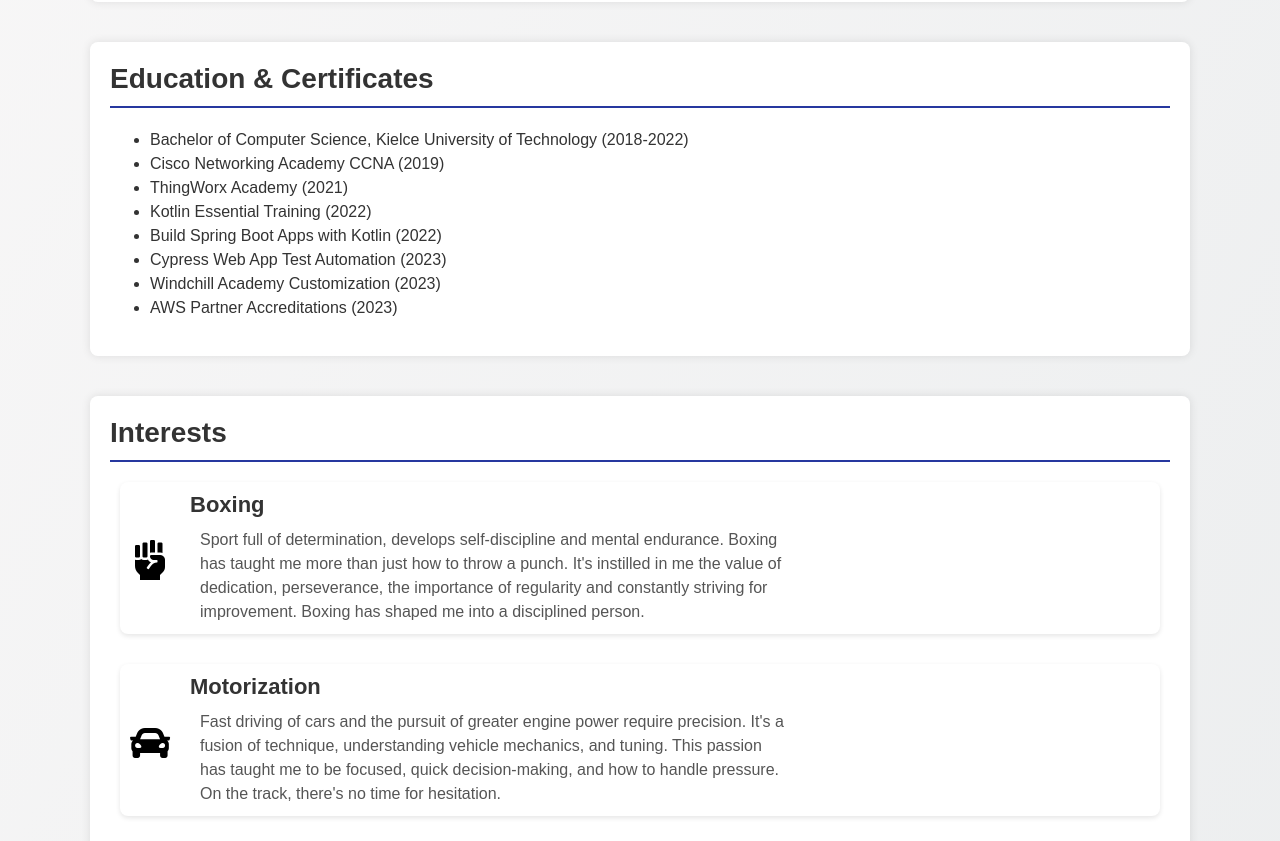
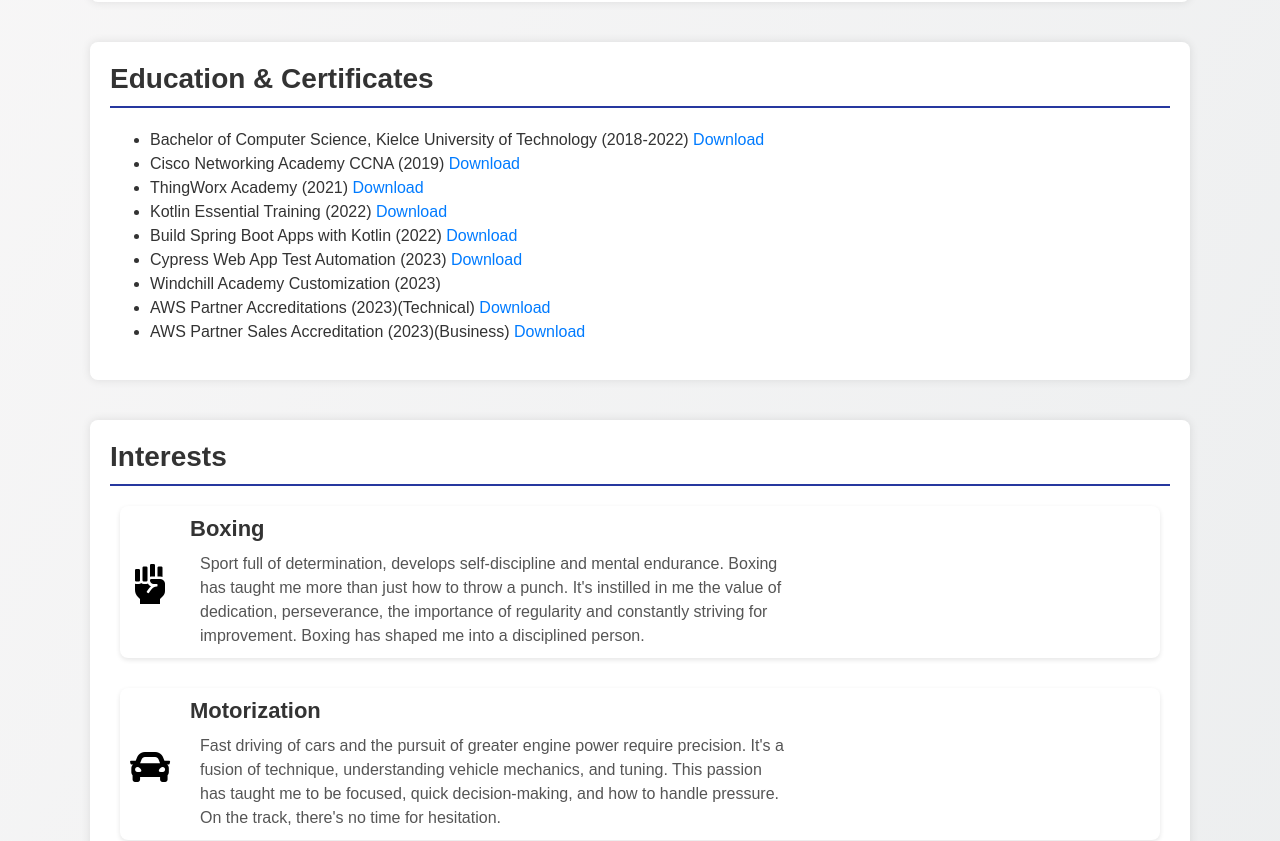
Before and after one commit to PatNiz/personal-page, a website: page index.html in a window 1280 px wide. Shown: the part 1920-2761 px from the top of the page. Drawn offline with nearby package versions, Linux system fonts and the light colour scheme; animation ran at ten frames a second.

Commit message:
change about me

```diff
--- a/index.html
+++ b/index.html
@@ -163,14 +163,41 @@
     <div class="section" data-aos="fade-up">
         <h2>Education & Certificates</h2>
         <ul>
-            <li>Bachelor of Computer Science, Kielce University of Technology (2018-2022)</li>
-            <li>Cisco Networking Academy CCNA (2019)</li>
-            <li>ThingWorx Academy (2021)</li>
-            <li>Kotlin Essential Training (2022)</li>
-            <li>Build Spring Boot Apps with Kotlin (2022)</li>
-            <li>Cypress Web App Test Automation (2023)</li>
+            <li>
+                Bachelor of Computer Science, Kielce University of Technology (2018-2022)
+                <a href="assets/inz.pdf" download="Bachelor_of_Computer_SciencePN" class="btn-download">Download</a>
+            </li>
+            <li>
+                Cisco Networking Academy CCNA (2019)
+                <a href="assets/ccna.pdf" download="CCNA_CertificatePN" class="btn-download">Download</a>
+            </li>
+            <li>
+                ThingWorx Academy (2021)
+                <a href="assets/iot.pdf" download="IoT_Academy_CertificatePN" class="btn-download">Download</a>
+            </li>
+            <li>
+                Kotlin Essential Training (2022)
+                <a href="assets/kotlin.pdf" download="Kotlin_Essential_Training_CertificatePN" class="btn-download">Download</a>
+            </li>
+            <li>
+                Build Spring Boot Apps with Kotlin (2022)
+                <a href="assets/spring.pdf" download="Spring_Boot_Kotlin_CertificatePN" class="btn-download">Download</a>
+            </li>
+            <li>
+                Cypress Web App Test Automation (2023)
+                <a href="assets/sii.pdf" download="Cypress_Test_Automation_Certificate" class="btn-download">Download</a>
+            </li>
             <li>Windchill Academy Customization (2023)</li>
-            <li>AWS Partner Accreditations (2023)</li>
+            <li>
+                AWS Partner Accreditations (2023)(Technical)
+                <a href="assets/technical.pdf" download="AWS_Partner_Accreditations" class="btn-download">Download</a>
+            </li>
+            <li>
+                AWS Partner Sales Accreditation (2023)(Business)
+                <a href="assets/businessa.pdf" download="AWS_Partner_Accreditations" class="btn-download">Download</a>
+            </li>
+
+
         </ul>
     </div>
 
```
